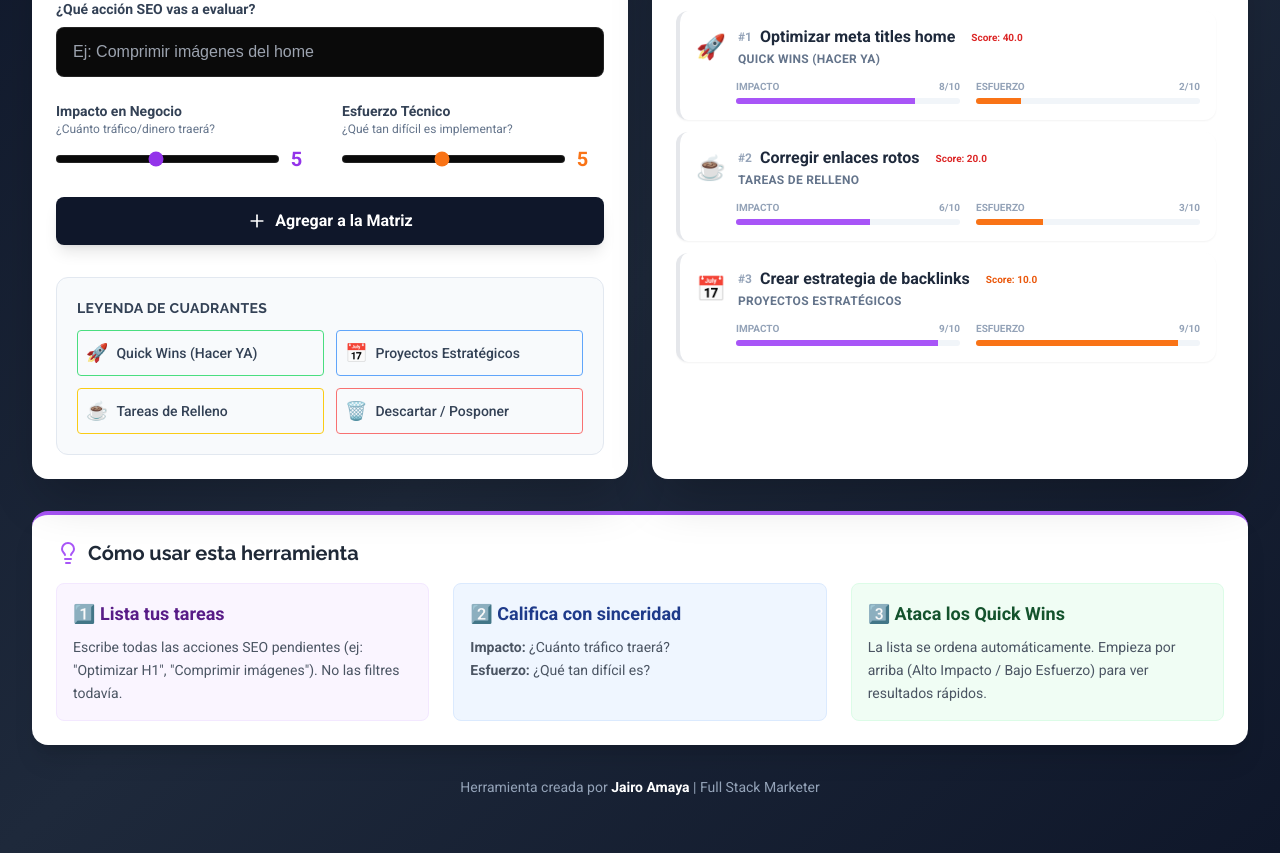
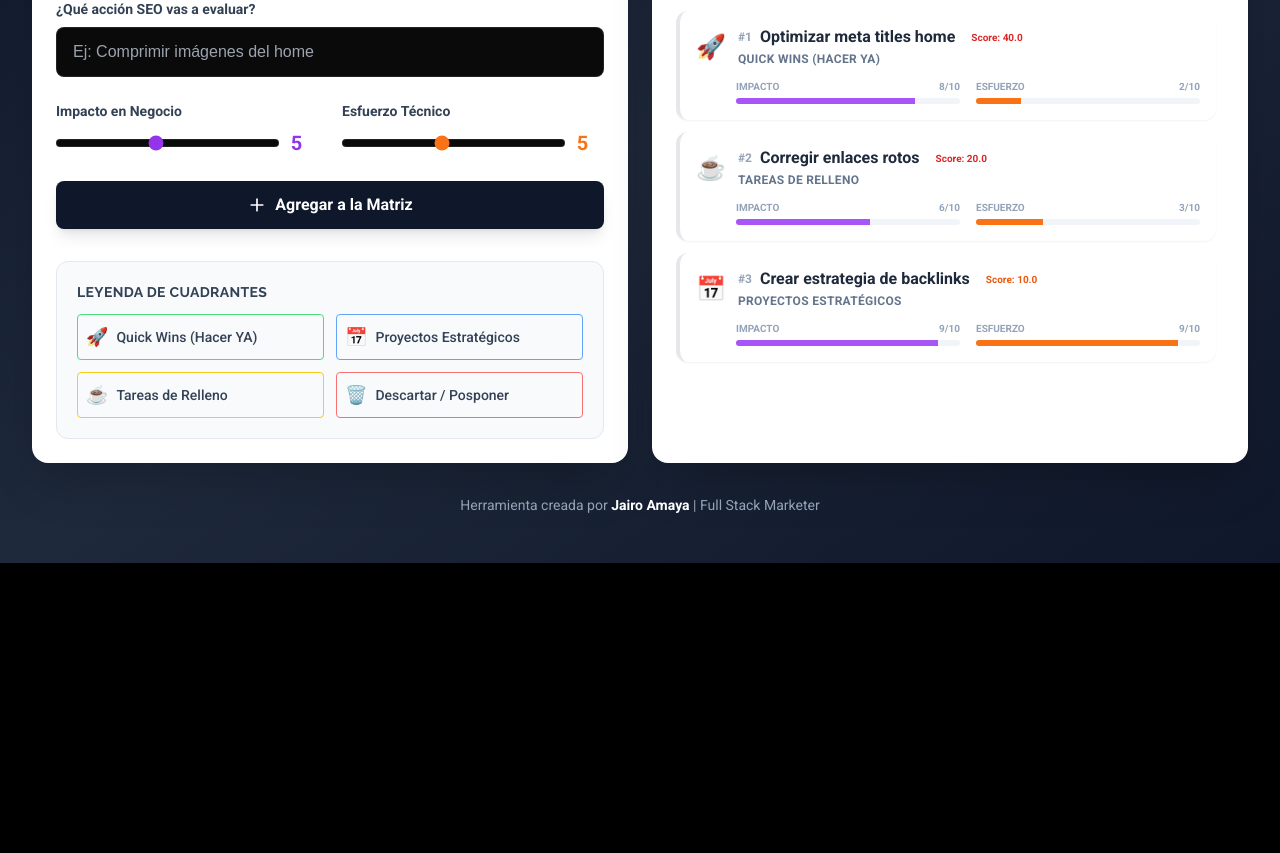
Before and after one commit to jairoamayalaverde/SEO-Priority-Matrix, a React (Vite) app: page / in a window 1280 px wide. Shown: the part 280-1133 px from the top of the page. After the commit the page ends 843 px from the top, so only its background shows below. Built offline with nearby package versions, Linux system fonts and the light colour scheme.

Commit message:
Update App.jsx

```diff
--- a/src/App.jsx
+++ b/src/App.jsx
@@ -1,5 +1,5 @@
 import React, { useState, useEffect } from 'react';
-import { Trash2, Plus, Download, Save, RefreshCw, Lightbulb, TrendingUp } from 'lucide-react';
+import { Trash2, Plus, Download, RefreshCw } from 'lucide-react';
 
 export default function SEOPriorityCalculator() {
   // Estado inicial con carga desde LocalStorage
@@ -19,7 +19,7 @@ export default function SEOPriorityCalculator() {
     localStorage.setItem('seoMatrixTasks', JSON.stringify(tasks));
   }, [tasks]);
 
-  // Auto-Resize
+  // Auto-Resize para integración con Elementor
   useEffect(() => {
     const sendHeight = () => {
       const height = document.body.scrollHeight;
@@ -97,7 +97,6 @@ export default function SEOPriorityCalculator() {
   };
 
   return (
-    // CAMBIO: Fondo actualizado a Slate-900/800 (Igual que Auditor)
     <div className="min-h-screen bg-gradient-to-br from-slate-900 via-slate-800 to-slate-900 p-4 md:p-8 font-sans">
       <div className="max-w-7xl mx-auto">
         {/* Header */}
@@ -113,7 +112,6 @@ export default function SEOPriorityCalculator() {
               Prioridad SEO
             </span>
           </h1>
-          {/* CAMBIO: Texto Slate-300 (Igual que Auditor) */}
           <p className="text-slate-300 text-lg">
             Prioriza tus acciones SEO basándote en impacto vs esfuerzo
           </p>
@@ -145,7 +143,6 @@ export default function SEOPriorityCalculator() {
                 <div>
                     <label className="block text-sm font-bold text-slate-700 mb-2">
                     Impacto en Negocio
-                    <div className="text-xs font-normal text-slate-500">¿Cuánto tráfico/dinero traerá?</div>
                     </label>
                     <div className="flex items-center gap-3">
                         <input
@@ -161,7 +158,6 @@ export default function SEOPriorityCalculator() {
                 <div>
                     <label className="block text-sm font-bold text-slate-700 mb-2">
                     Esfuerzo Técnico
-                    <div className="text-xs font-normal text-slate-500">¿Qué tan difícil es implementar?</div>
                     </label>
                     <div className="flex items-center gap-3">
                         <input
@@ -184,7 +180,6 @@ export default function SEOPriorityCalculator() {
               </button>
             </div>
 
-            {/* Leyenda de Cuadrantes */}
             <div className="mt-8 p-5 bg-slate-50 rounded-xl border border-slate-200">
               <h3 className="font-bold font-heading text-slate-700 mb-3 text-sm uppercase tracking-wide">Leyenda de Cuadrantes</h3>
               <div className="grid grid-cols-2 gap-3 text-xs md:text-sm">
@@ -230,7 +225,6 @@ export default function SEOPriorityCalculator() {
                 <div className="h-full flex flex-col items-center justify-center text-slate-400 border-2 border-dashed border-slate-200 rounded-xl p-8">
                   <RefreshCw size={48} className="mb-4 opacity-50" />
                   <p className="text-lg font-medium">Tu matriz está vacía</p>
-                  <p className="text-sm">Agrega tareas para calcular su prioridad</p>
                 </div>
               ) : (
                 sortedTasks.map((task, index) => {
@@ -295,40 +289,9 @@ export default function SEOPriorityCalculator() {
           </div>
         </div>
 
-        {/* Sección de Instrucciones */}
-        <div className="mt-8 bg-white rounded-2xl shadow-xl p-6 border-t-4 border-purple-500">
-          <h3 className="text-xl font-bold font-heading text-gray-800 mb-4 flex items-center gap-2">
-            <Lightbulb className="text-purple-500" /> Cómo usar esta herramienta
-          </h3>
-          <div className="grid md:grid-cols-3 gap-6 text-sm">
-            <div className="p-4 bg-purple-50 rounded-lg border border-purple-100">
-              <div className="font-bold text-purple-900 mb-2 text-lg">1️⃣ Lista tus tareas</div>
-              <p className="text-gray-600 leading-relaxed">
-                Escribe todas las acciones SEO pendientes (ej: "Optimizar H1", "Comprimir imágenes"). No las filtres todavía.
-              </p>
-            </div>
-            <div className="p-4 bg-blue-50 rounded-lg border border-blue-100">
-              <div className="font-bold text-blue-900 mb-2 text-lg">2️⃣ Califica con sinceridad</div>
-              <p className="text-gray-600 leading-relaxed">
-                <strong>Impacto:</strong> ¿Cuánto tráfico traerá? <br/>
-                <strong>Esfuerzo:</strong> ¿Qué tan difícil es?
-              </p>
-            </div>
-            <div className="p-4 bg-green-50 rounded-lg border border-green-100">
-              <div className="font-bold text-green-900 mb-2 text-lg">3️⃣ Ataca los Quick Wins</div>
-              <p className="text-gray-600 leading-relaxed">
-                La lista se ordena automáticamente. Empieza por arriba (Alto Impacto / Bajo Esfuerzo) para ver resultados rápidos.
-              </p>
-            </div>
-          </div>
-        </div>
-
-        {/* Footer */}
+        {/* Footer simple */}
         <div className="mt-8 text-center text-slate-400 text-sm pb-4">
           <p>Herramienta creada por <span className="text-white font-semibold">Jairo Amaya</span> | Full Stack Marketer</p>
-          <p className="mt-2">
-
-          </p>
         </div>
       </div>
     </div>
```
Lines whose indentation alone changed are shown as unchanged.
